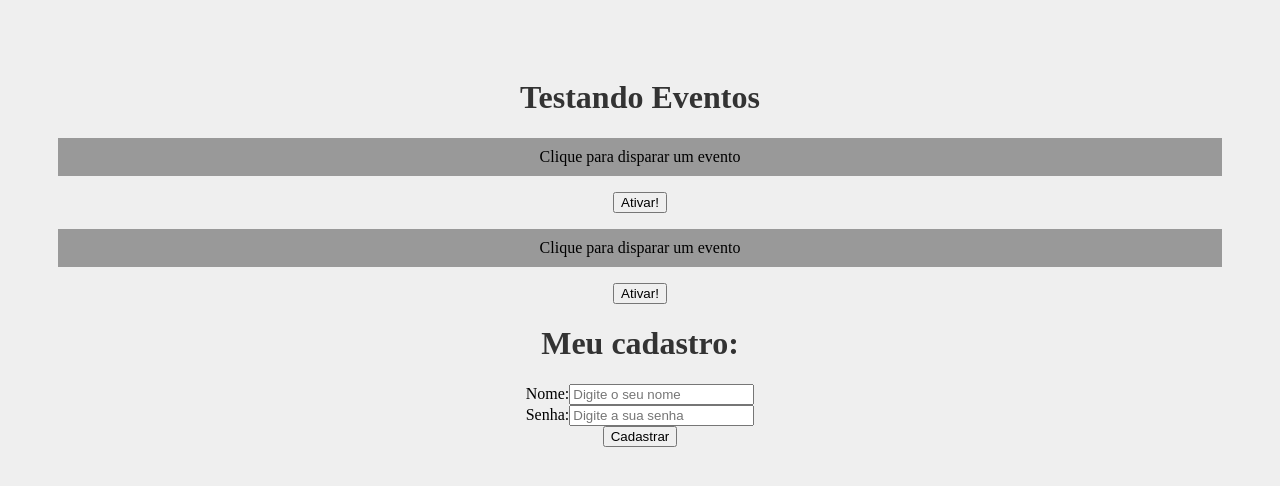
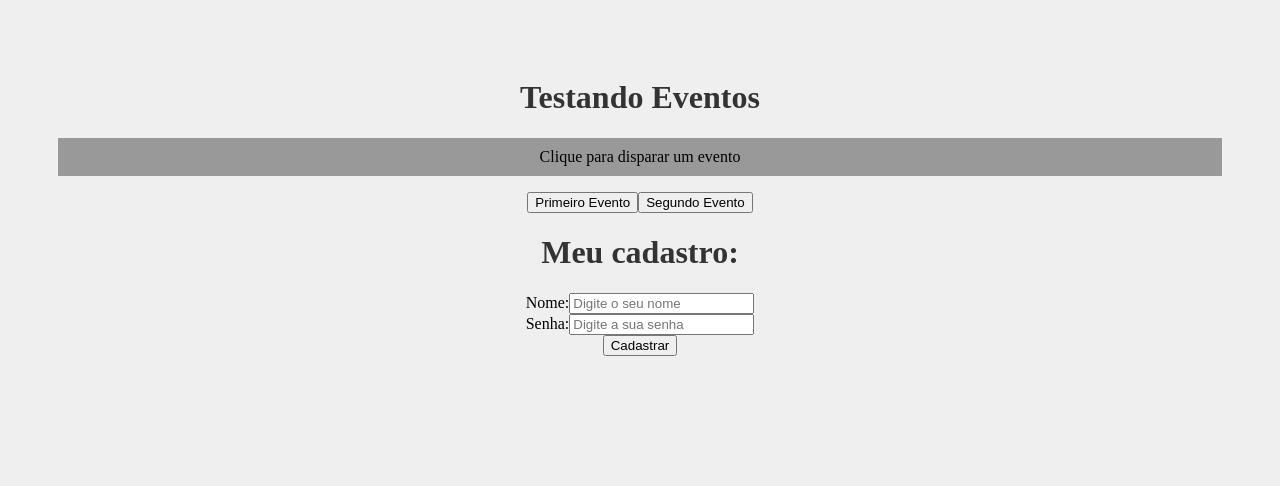
Before and after one commit to joaoluizramos96/code-react, a React (Create React App) app: page / in a window 1280 px wide. Shown: the top 486 px of the page. Built offline with nearby package versions, Linux system fonts and the light colour scheme.

Commit message:
Passar eventos por props #12

```diff
--- a/src/App.js
+++ b/src/App.js
@@ -8,7 +8,6 @@ function App() {
     <div className="App">
       <h1>Testando Eventos</h1>
       <Evento numero="1"/>
-      <Evento numero="2" />
       <Form />
     </div>
   );
--- a/src/components/Evento.js
+++ b/src/components/Evento.js
@@ -1,13 +1,20 @@
-function Evento({numero}) {
+import Button from "./evento/Button"
+
+function Evento() {
 
     function meuEvento() {
-        console.log(`Opa, fui ativado! ${numero}`)
+        console.log(`Ativando o primeiro evento!`)
+    }
+
+    function segundoEvento() {
+        console.log("Ativando o segundo evento!")
     }
 
     return (
         <div>
             <p>Clique para disparar um evento</p>
-            <button onClick={meuEvento}>Ativar!</button>
+            <Button event={meuEvento} text="Primeiro Evento"/>
+            <Button event={segundoEvento} text="Segundo Evento"/>
         </div>
     )
 }
--- /dev/null
+++ b/src/components/evento/Button.js
@@ -0,0 +1,5 @@
+function Button(props) {
+    return <button onClick={props.event}>{props.text}</button>
+}
+
+export default Button
```
